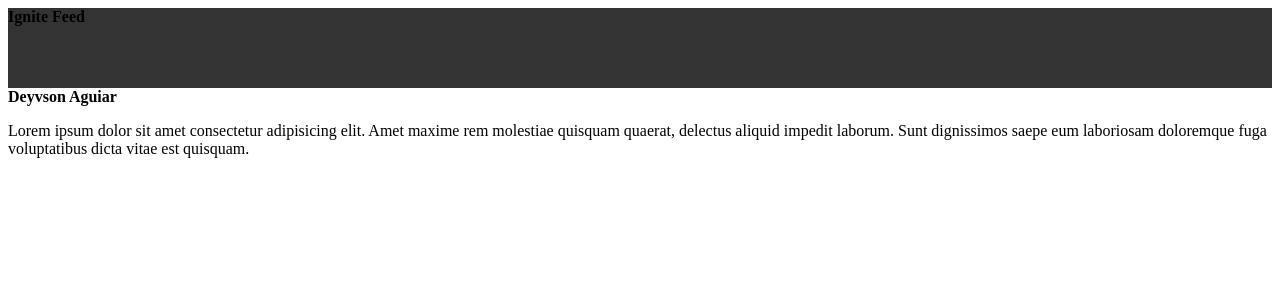
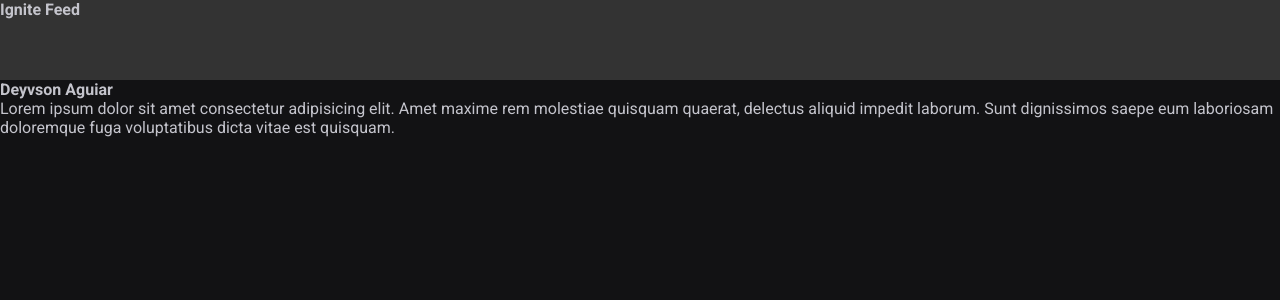
Before and after one commit to deyvsonaguiar/ignite-feed, a React (Vite) app in the folder fundamentos-reactjs/: page / in a window 1280 px wide. Shown: the top 300 px of the page. Built offline with nearby package versions, Linux system fonts and the light colour scheme.

Commit message:
CSS Global

```diff
--- a/fundamentos-reactjs/index.html
+++ b/fundamentos-reactjs/index.html
@@ -2,9 +2,12 @@
 <html lang="en">
   <head>
     <meta charset="UTF-8" />
+    <link rel="preconnect" href="https://fonts.googleapis.com">
+    <link rel="preconnect" href="https://fonts.gstatic.com" crossorigin>
+    <link href="https://fonts.googleapis.com/css2?family=Roboto:wght@400;700&display=swap" rel="stylesheet">
     <link rel="icon" type="image/svg+xml" href="/vite.svg" />
     <meta name="viewport" content="width=device-width, initial-scale=1.0" />
-    <link rel="stylesheet" href="src/style.css">
+    <link rel="stylesheet" href="src/global.css">
     <title>Vite + React</title>
   </head>
   <body>
--- /dev/null
+++ b/fundamentos-reactjs/src/global.css
@@ -0,0 +1,31 @@
+:root {
+    --white: #fffff;
+    --gray-100: #e1e1e6;
+    --gray-300: #c4c4cc;
+    --gray-400: #8d8d99;
+    --gray-600: #323238;
+    --gray-700: #29292e;
+    --gray-800: #202024;
+    --gray-900: #121214;
+
+    --green-500: #00875f;
+
+}
+
+* {
+    margin: 0;
+    padding: 0;
+    box-sizing: border-box;
+}
+
+body {
+    background: var(--gray-900);
+    color: var(--gray-300);
+    -webkit-font-smoothing: antialiased;
+}
+
+body, input, textarea, button {
+    font-family: 'Roboto', sans-serif;
+    font-weight: 400;
+    font-size: 1rem;
+}
```
Also changed, not shown: fundamentos-reactjs/src/style.css (deleted).
